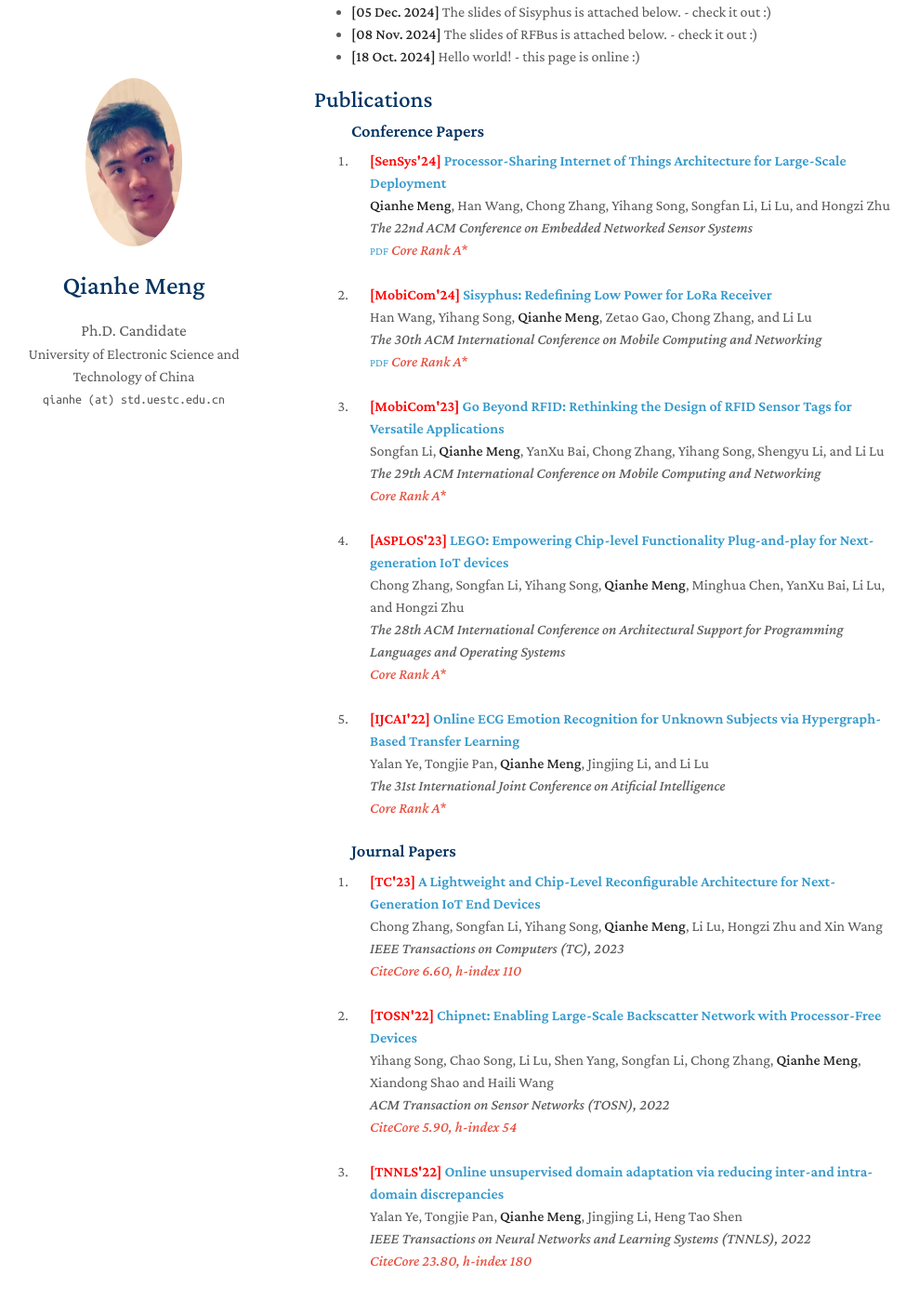
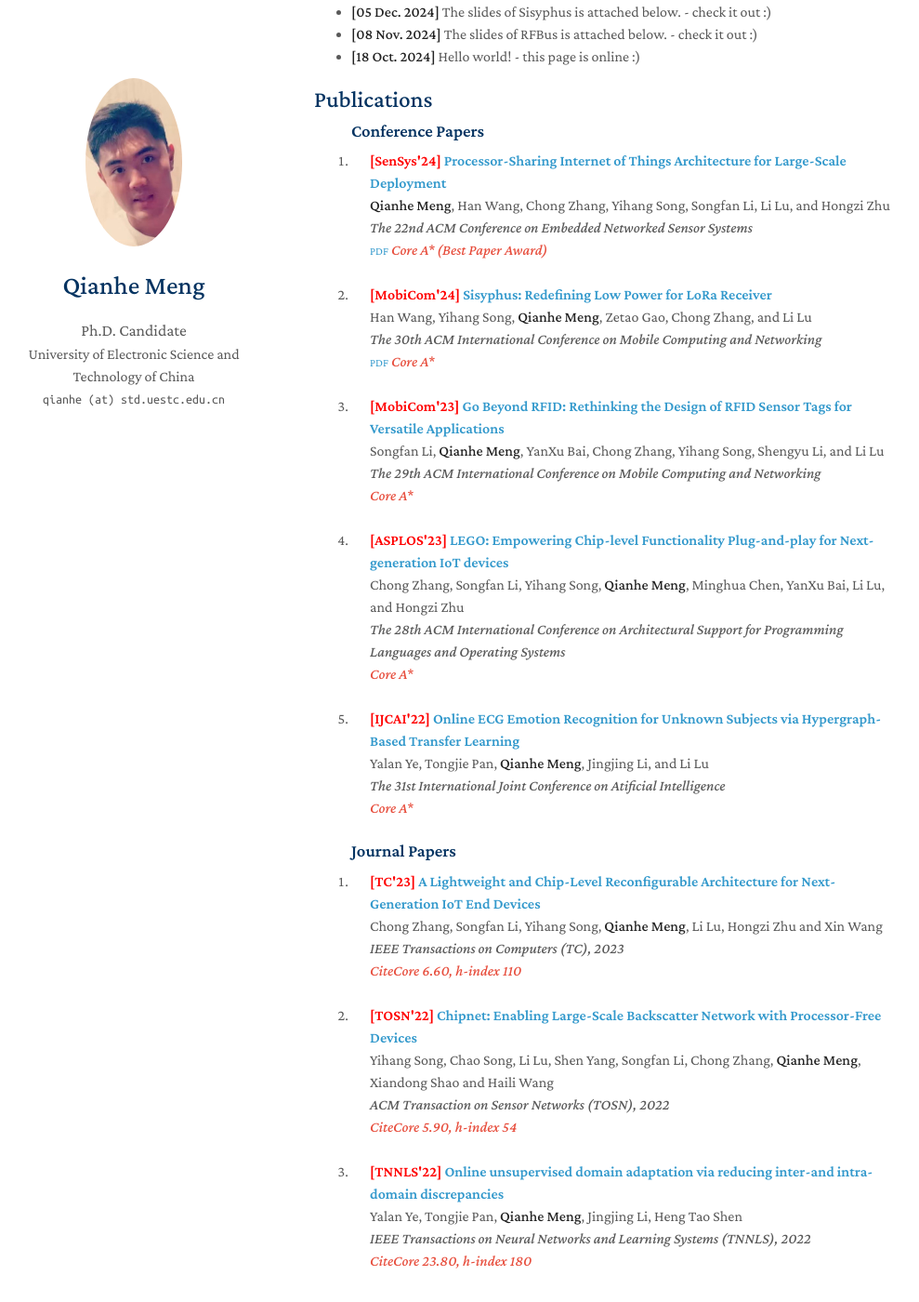
Before and after one commit to mqhyes/mqhyes.github.io, a Jekyll site: the page built from index.md, in a window 1280 px wide and 1400 px high, scrolled down 535 px. Shown: the whole window at 93% size, without its empty margins (132-1121 px from the left). Built offline with Jekyll 4.4.1, drawn with Linux system fonts in a browser that asks for light colours; a style sheet for code colours, icons or effects is not loaded.

Commit message:
Update publications_conference.yml

```diff
--- a/_data/publications_conference.yml
+++ b/_data/publications_conference.yml
@@ -8,7 +8,7 @@ main:
 #    code: https://github.com/MrGiovanni/ContinualLearning
 #    bibtex: https://bib.yliu.me/MICCAI23.txt
 #    image: ./assets/img/teaser_example_2.png
-    notes: Core Rank A*
+    notes: Core A* (Best Paper Award)
 
   - title: "Sisyphus: Redefining Low Power for LoRa Receiver"
     authors: Han Wang, Yihang Song, <strong>Qianhe Meng</strong>, Zetao Gao, Chong Zhang, and Li Lu
@@ -18,7 +18,7 @@ main:
 #    code: https://github.com/MrGiovanni/ContinualLearning
 #    bibtex: https://bib.yliu.me/MICCAI23.txt
 #    image: ./assets/img/teaser_example_2.png
-    notes: Core Rank A*
+    notes: Core A*
 
   - title: "Go Beyond RFID: Rethinking the Design of RFID Sensor Tags for Versatile Applications"
     authors: Songfan Li, <strong>Qianhe Meng</strong>, YanXu Bai, Chong Zhang, Yihang Song, Shengyu Li, and Li Lu
@@ -28,7 +28,7 @@ main:
 #    code: https://github.com/MrGiovanni/ContinualLearning
 #    bibtex: https://bib.yliu.me/MICCAI23.txt
 #    image: ./assets/img/teaser_example_2.png
-    notes: Core Rank A*
+    notes: Core A*
 
   - title: "LEGO: Empowering Chip-level Functionality Plug-and-play for Next-generation IoT devices"
     authors: Chong Zhang, Songfan Li, Yihang Song, <strong>Qianhe Meng</strong>, Minghua Chen, YanXu Bai, Li Lu, and Hongzi Zhu
@@ -38,7 +38,7 @@ main:
 #    code: https://github.com/MrGiovanni/ContinualLearning
 #    bibtex: https://bib.yliu.me/MICCAI23.txt
 #    image: ./assets/img/teaser_example_2.png
-    notes: Core Rank A*
+    notes: Core A*
 
   - title: "Online ECG Emotion Recognition for Unknown Subjects via Hypergraph-Based Transfer Learning"
     authors: Yalan Ye, Tongjie Pan, <strong>Qianhe Meng</strong>, Jingjing Li, and Li Lu
@@ -48,4 +48,4 @@ main:
 #    code: https://github.com/MrGiovanni/ContinualLearning
 #    bibtex: https://bib.yliu.me/MICCAI23.txt
 #    image: ./assets/img/teaser_example_2.png
-    notes: Core Rank A*
+    notes: Core A*
```
